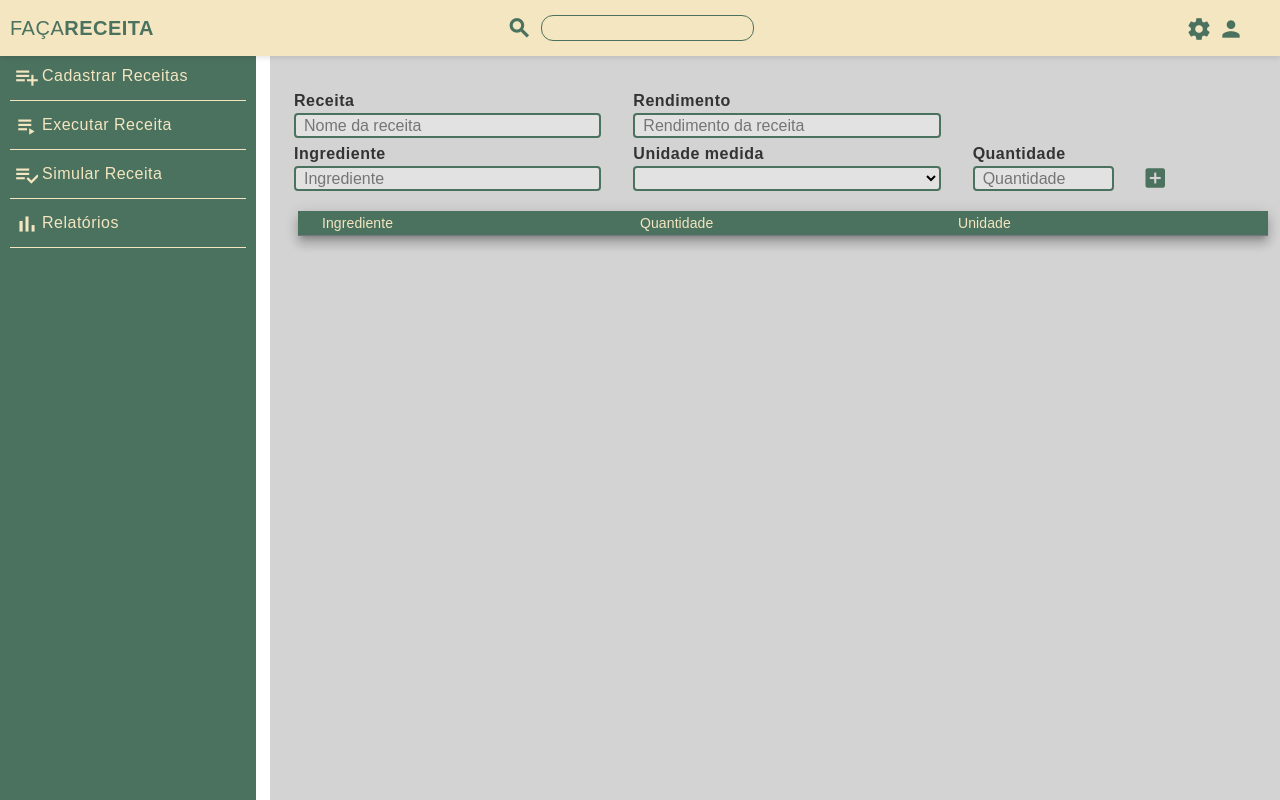
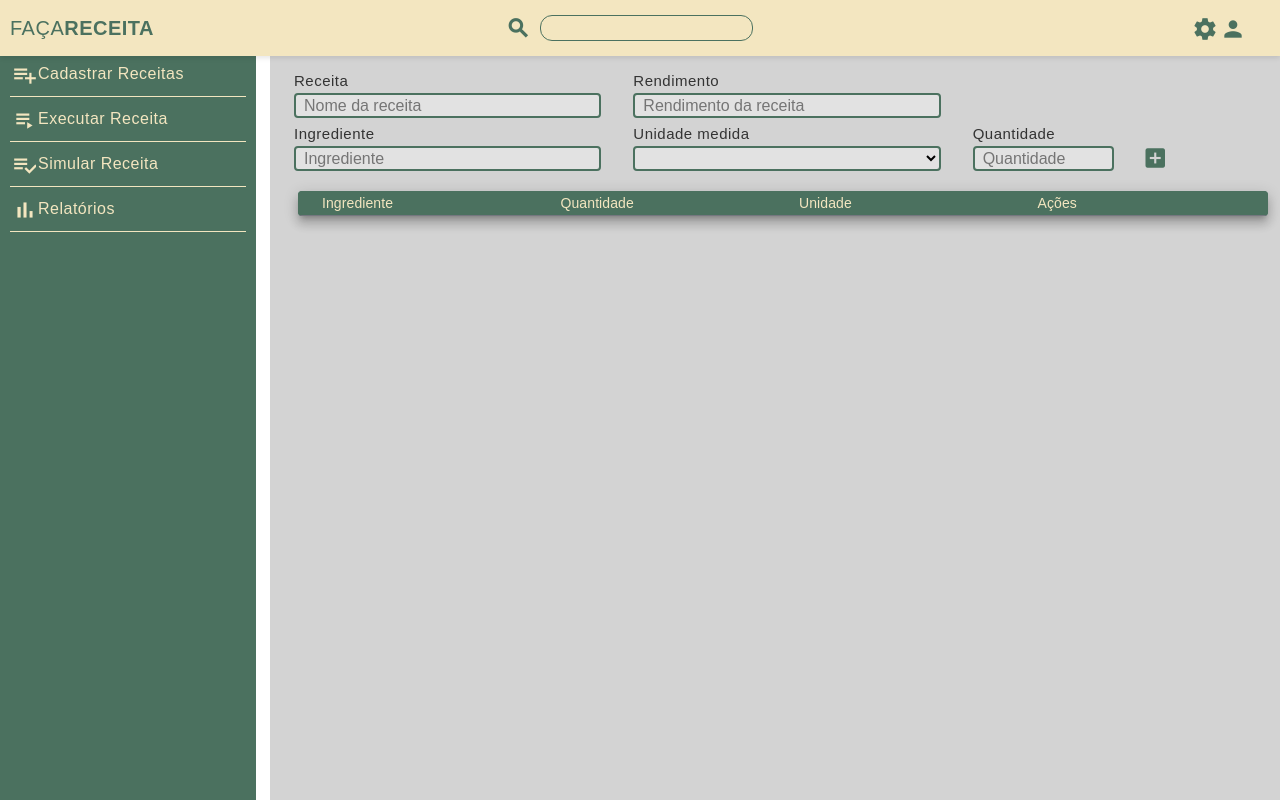
Before and after one commit to EwertonYamada/faca-receita-front, an Angular app: page /new-recipe in a window 1280 px wide. Built offline with nearby package versions, Linux system fonts and the light colour scheme.

Commit message:
melhorias em tela de cadastro de receita

```diff
--- a/src/app/layout/layout.component.scss
+++ b/src/app/layout/layout.component.scss
@@ -32,9 +32,9 @@ app-side-bar {
 
 .main-content {
   margin-left: 270px;
-  margin-top: 40px;
+  margin-top: 35px;
   background-color: $complementary-color;
-  padding: 45px 20px 20px 20px;
+  padding: 30px 20px 20px 20px;
   flex-grow: 1;
   overflow: auto;
 }
--- a/src/app/register-recipe/register-recipe.component.html
+++ b/src/app/register-recipe/register-recipe.component.html
@@ -46,6 +46,13 @@
         <mat-header-cell *matHeaderCellDef>Unidade</mat-header-cell>
         <mat-cell *matCellDef="let element">{{element.measurementUnit}}</mat-cell>
       </ng-container>
+      <ng-container matColumnDef="actions">
+        <mat-header-cell *matHeaderCellDef>Ações</mat-header-cell>
+        <mat-cell *matCellDef="let element">
+            <mat-icon class="mat-icon-button" (click)="editIngredient(element)">edit</mat-icon>
+            <mat-icon class="mat-icon-button" (click)="removeIngredient(element)">delete</mat-icon>
+        </mat-cell>
+      </ng-container>
       <mat-header-row *matHeaderRowDef="displayedColumns"></mat-header-row>
       <mat-row *matRowDef="let row; columns: displayedColumns;"></mat-row>
     </mat-table>
--- a/src/app/register-recipe/register-recipe.component.ts
+++ b/src/app/register-recipe/register-recipe.component.ts
@@ -12,10 +12,10 @@ import { FormBuilder, FormGroup, ReactiveFormsModule, Validators } from '@angula
   styleUrl: './register-recipe.component.scss'
 })
 export class RegisterRecipeComponent {
-  public ingredientList = new MatTableDataSource<Ingredient>();
+  public ingredientList = new MatTableDataSource<Ingredient>()
   public ingredientForm!: FormGroup<any>
-  public displayedColumns: string[] = ['ingredient', 'quantity', 'measurementUnit'];
-
+  public displayedColumns: string[] = ['ingredient', 'quantity', 'measurementUnit', 'actions']
+  public editingIndex: number | null = null
   constructor(
     private formBuilder: FormBuilder
   ) {}
@@ -25,18 +25,36 @@ export class RegisterRecipeComponent {
       ingredient: ['', Validators.required],
       quantity: ['', Validators.required],
       measurementUnit: ['', Validators.required]
-     })
+    })
   }
 
   public addIngredient(): void {
-    console.log(this.ingredientForm.value);
+    if (this.ingredientForm.invalid) {throw new Error('Form is invalid')}
 
-    if (this.ingredientForm && this.ingredientForm.valid) {
+    const formValue = this.ingredientForm.value
+    const list = [...this.ingredientList.data]
 
-      const newIngredient = this.ingredientForm.value;
-      const updatedList = [...this.ingredientList.data, newIngredient];
-      this.ingredientList.data = updatedList;
-      this.ingredientForm.reset();
+    if (this.editingIndex !== null) {
+      list[this.editingIndex] = formValue
+      this.editingIndex = null
+    } else {
+      list.push(formValue)
     }
+
+    this.ingredientList.data = list
+    this.ingredientForm.reset()
+  }
+
+  public editIngredient(element: Ingredient): void {
+    this.editingIndex = this.ingredientList.data.indexOf(element)
+    this.ingredientForm.setValue({
+      ingredient: element.ingredient,
+      quantity: element.quantity,
+      measurementUnit: element.measurementUnit
+    });
+  }
+
+  removeIngredient(element: any) {
+    this.ingredientList.data = this.ingredientList.data.filter(item => item !== element);
   }
 }
--- a/src/styles.scss
+++ b/src/styles.scss
@@ -23,7 +23,15 @@ $default-font: 'Arial, sans-serif'; // Fonte Padrão
 mat-icon {
   font-family: 'Material Icons';
   font-size: 26px;
-  margin: 4px;
+  margin: 2px;
+}
+
+.mat-icon-button {
+  color: $secondary-color;
+  &:hover {
+    color: $complementary-color3;
+    cursor: pointer;
+  }
 }
 
 html,
@@ -45,10 +53,10 @@ body {
 
   label {
     font-family: 'Poppins', sans-serif;
-    font-size: 16px;
+    font-size: 15px;
     color: $text-dark-color;
     margin-top: 2px;
-    font-weight: bold;
+    font-weight: 500;
   }
 
   input {
@@ -77,10 +85,10 @@ body {
 
   label {
     font-family: 'Poppins', sans-serif;
-    font-size: 16px;
+    font-size: 15px;
     color: $text-dark-color;
     margin-top: 2px;
-    font-weight: bold;
+    font-weight: 500;
   }
 
   select {
@@ -89,7 +97,7 @@ body {
     border-radius: 4px;
     border: 2px solid $secondary-color;
     background-color: $complementary-color4;
-    font-size: 16px;
+    font-size: 15px;
 
     &:focus {
       outline: none;
@@ -122,9 +130,11 @@ body {
 
   mat-table {
     width: 100%;
+    max-height: 250px;
     border-collapse: collapse;
     border-radius: 4px;
     padding: 0px;
+    overflow-y: auto;
 
     mat-header-row,
     mat-row {
@@ -135,6 +145,9 @@ body {
     mat-header-row {
       background-color: $secondary-color;
       color: $tertiary-color;
+      position: sticky;
+      top: 0;
+      z-index: 1;
     }
   }
 }
```
